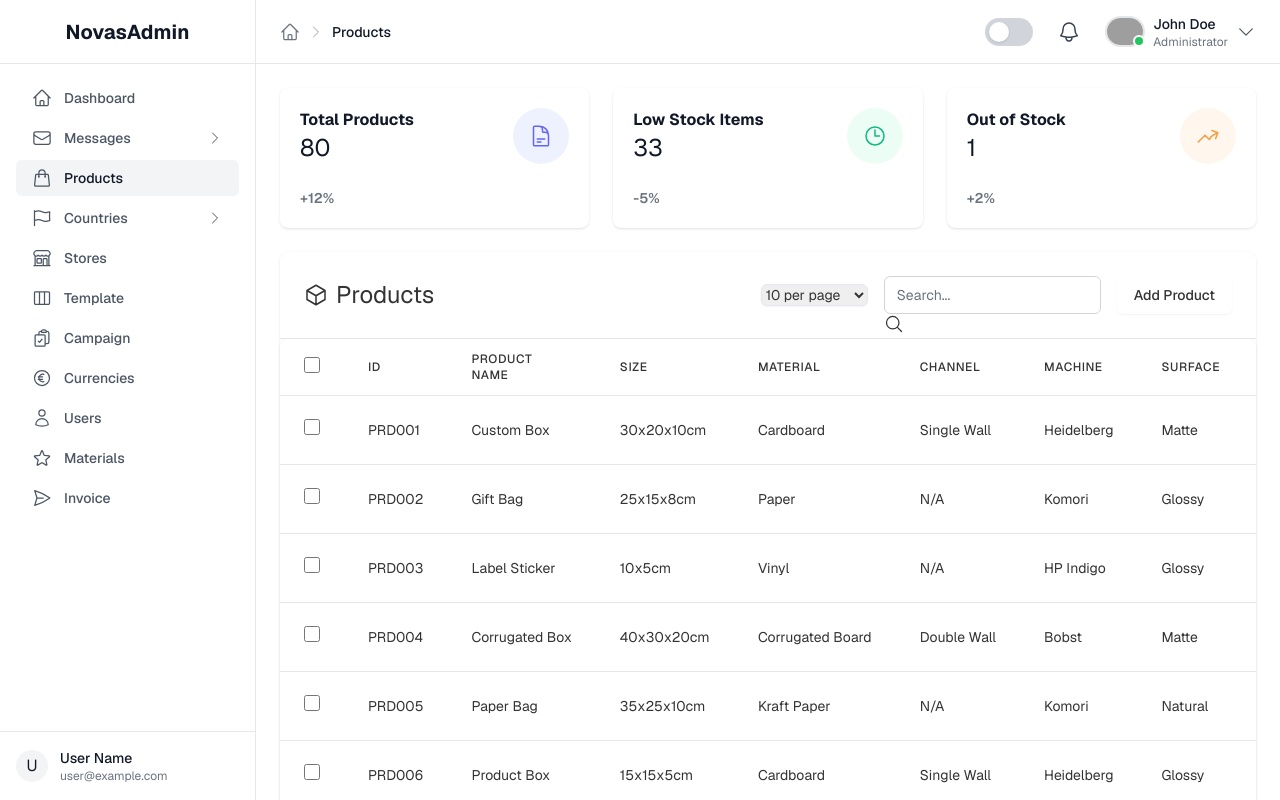
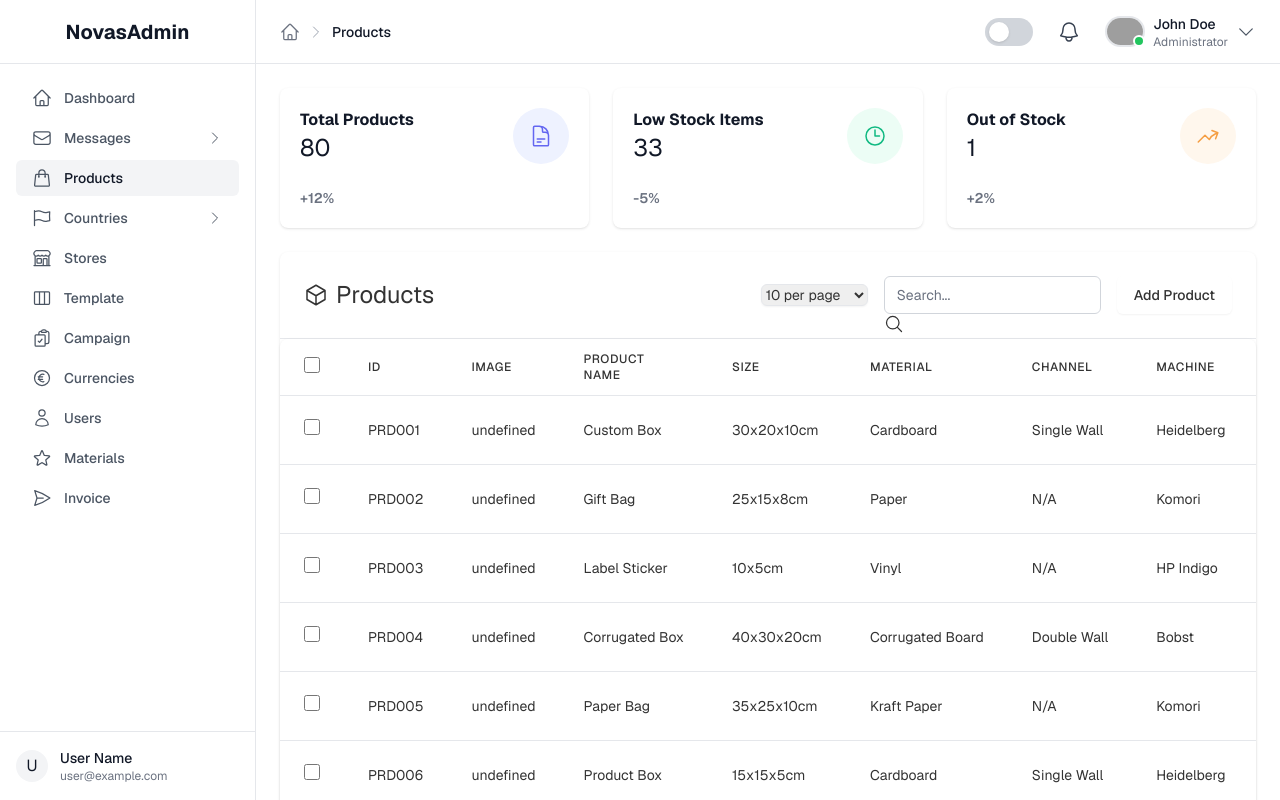
Before and after one commit to einfoengine/novasadmin, a Next.js app: page /products in a window 1280 px wide. Built offline with nearby package versions, Linux system fonts and the light colour scheme; grey boxes are pictures that could not be loaded.

Commit message:
Products table in progress

```diff
--- a/src/app/products/page.tsx
+++ b/src/app/products/page.tsx
@@ -2,7 +2,6 @@
 
 import React, { useState, useEffect } from 'react';
 import { useRouter } from 'next/navigation';
-import { useTheme } from '@/app/providers';
 import { ArrowTrendingUpIcon, ClockIcon, DocumentTextIcon, CubeIcon } from '@heroicons/react/24/outline';
 import TableBuilder from '@/components/TableBuilder';
 import StatsCard from "@/components/StatsCard";
@@ -26,7 +25,6 @@ interface Product {
 
 export default function ProductsPage() {
   const router = useRouter();
-  const { theme } = useTheme();
   const [products, setProducts] = useState<Product[]>([]);
   const [loading, setLoading] = useState(true);
 
@@ -65,6 +63,11 @@ export default function ProductsPage() {
     {
       key: 'id',
       label: 'ID',
+      className: ''
+    },
+    {
+      key: 'img',
+      label: 'Image',
       className: ''
     },
     {
```
